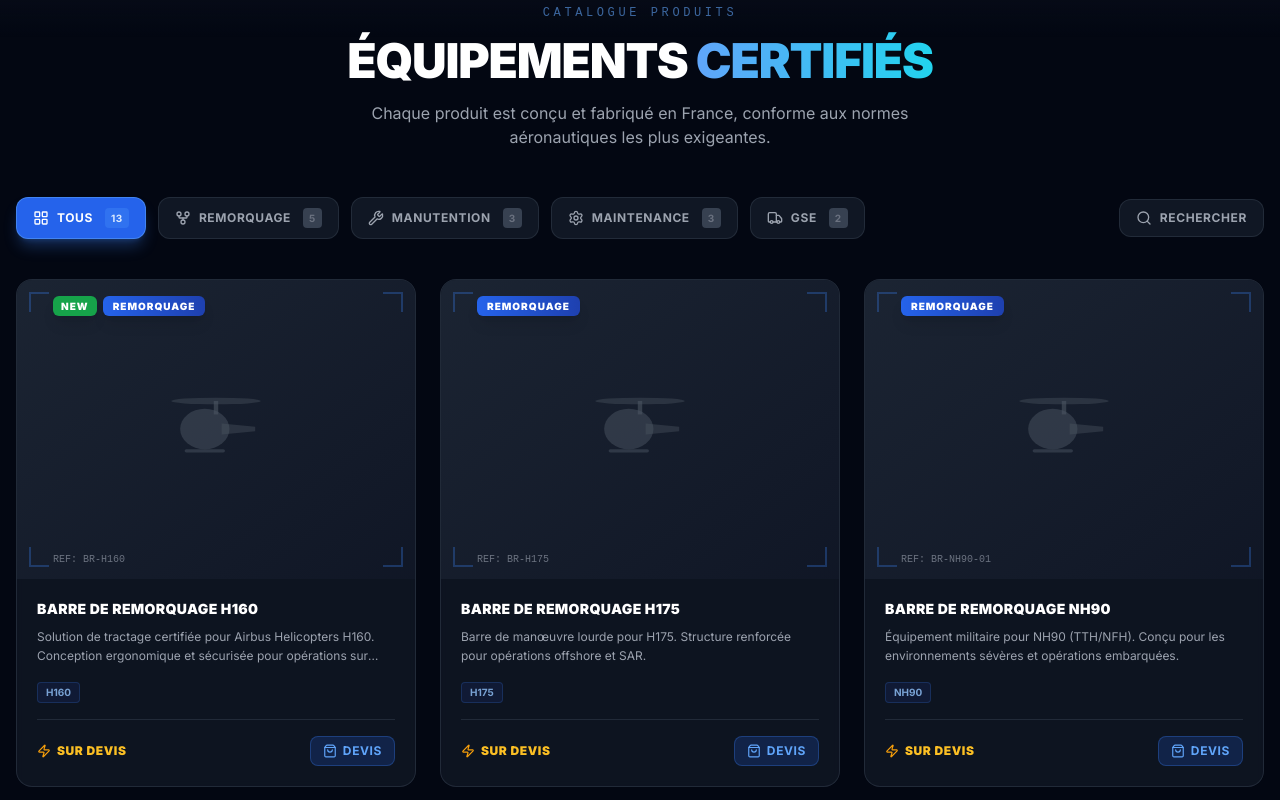
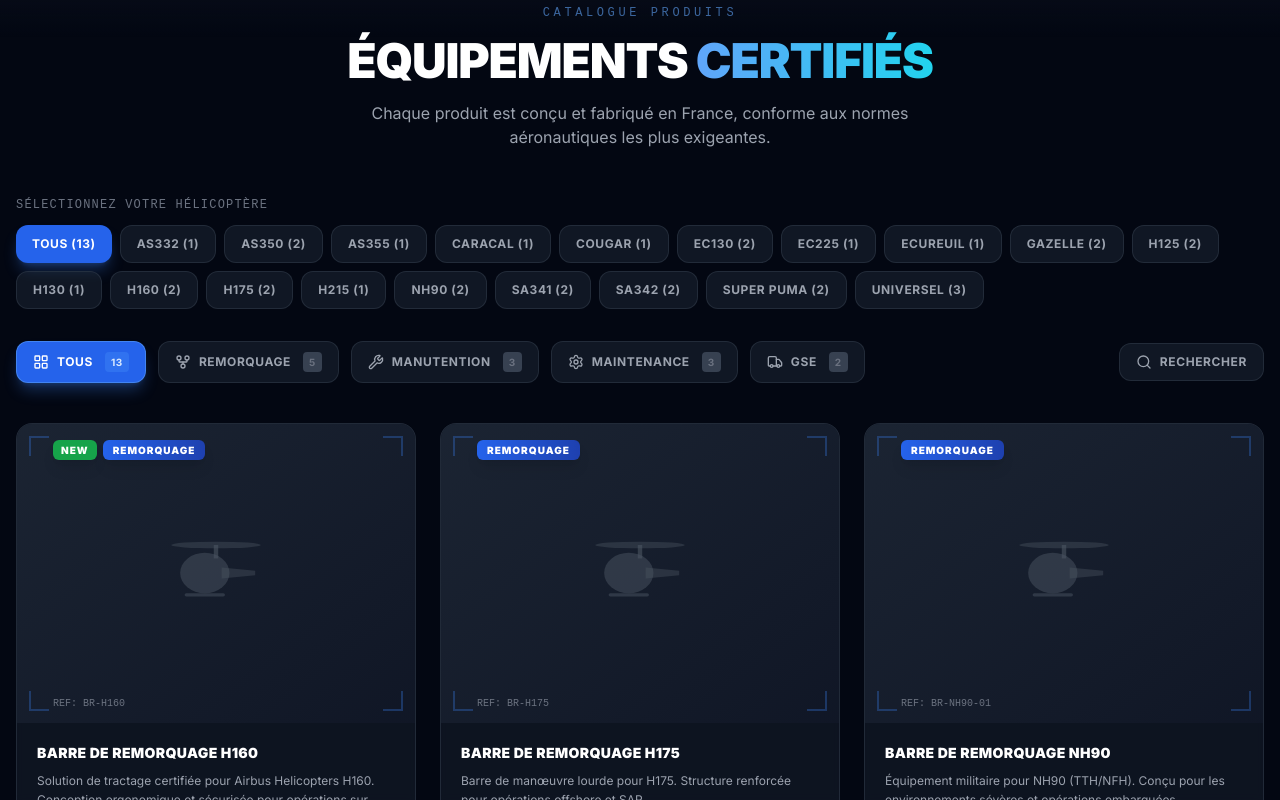
Before and after one commit to BennLaBen/test, a Next.js app: page /boutique in a window 1280 px wide. Shown: the part 1781-2581 px from the top of the page. Built offline with nearby package versions, Linux system fonts and the light colour scheme; no server answers.

Commit message:
feat(boutique): ajouter filtre hélicoptère en haut de page
- Nouveau sélecteur hélicoptère avant les catégories
- Filtrage produits par compatibilité hélicoptère
- Réinitialisation catégorie lors du changement d'hélico
- Suppression configurateur 3D séparé (non souhaité)

```diff
--- a/src/app/boutique/page.tsx
+++ b/src/app/boutique/page.tsx
@@ -7,7 +7,7 @@ import Link from 'next/link'
 import { Search, Shield, Award, Truck, Phone, ChevronDown, X, ArrowRight, Zap, FileText } from 'lucide-react'
 import { useTranslation } from 'react-i18next'
 import { SEO } from '@/components/SEO'
-import { products, getCategoryCounts } from '@/lib/shop/data'
+import { products, getCategoryCounts, getHelicopters, getProductsByHelicopter } from '@/lib/shop/data'
 import { ProductCard } from '@/components/shop/ProductCard'
 import { CategoryFilter } from '@/components/shop/CategoryFilter'
 
@@ -163,13 +163,16 @@ function TrustBar() {
 // ─── MAIN PAGE ───
 export default function BoutiquePage() {
   const { t } = useTranslation('common')
+  const [activeHelicopter, setActiveHelicopter] = useState('all')
   const [activeCategory, setActiveCategory] = useState('all')
   const [searchQuery, setSearchQuery] = useState('')
   const [searchOpen, setSearchOpen] = useState(false)
 
-  const categoryCounts = getCategoryCounts(products)
+  const helicopters = getHelicopters()
+  const baseProducts = getProductsByHelicopter(activeHelicopter)
+  const categoryCounts = getCategoryCounts(baseProducts)
 
-  const filteredProducts = products.filter(p => {
+  const filteredProducts = baseProducts.filter(p => {
     const matchesCategory = activeCategory === 'all' || p.category === activeCategory
     const matchesSearch = !searchQuery ||
       p.name.toLowerCase().includes(searchQuery.toLowerCase()) ||
@@ -220,7 +223,44 @@ export default function BoutiquePage() {
               </p>
             </motion.div>
 
-            {/* Toolbar: Filters + Search */}
+            {/* ═══ HELICOPTER FILTER ═══ */}
+            <motion.div
+              initial={{ opacity: 0, y: 20 }}
+              whileInView={{ opacity: 1, y: 0 }}
+              viewport={{ once: true }}
+              className="mb-8"
+            >
+              <p className="text-xs font-mono uppercase tracking-widest text-gray-500 mb-3">
+                Sélectionnez votre hélicoptère
+              </p>
+              <div className="flex flex-wrap gap-2">
+                <button
+                  onClick={() => { setActiveHelicopter('all'); setActiveCategory('all') }}
+                  className={`px-4 py-2.5 rounded-xl text-xs font-bold uppercase tracking-wider transition-all ${
+                    activeHelicopter === 'all'
+                      ? 'bg-blue-600 text-white shadow-lg shadow-blue-500/30'
+                      : 'bg-gray-800/50 text-gray-400 hover:text-white hover:bg-gray-700/50 border border-gray-700/50'
+                  }`}
+                >
+                  Tous ({products.length})
+                </button>
+                {helicopters.map((h) => (
+                  <button
+                    key={h.id}
+                    onClick={() => { setActiveHelicopter(h.id); setActiveCategory('all') }}
+                    className={`px-4 py-2.5 rounded-xl text-xs font-bold uppercase tracking-wider transition-all ${
+                      activeHelicopter === h.id
+                        ? 'bg-blue-600 text-white shadow-lg shadow-blue-500/30'
+                        : 'bg-gray-800/50 text-gray-400 hover:text-white hover:bg-gray-700/50 border border-gray-700/50'
+                    }`}
+                  >
+                    {h.name} ({h.count})
+                  </button>
+                ))}
+              </div>
+            </motion.div>
+
+            {/* Toolbar: Category + Search */}
             <motion.div
               initial={{ opacity: 0, y: 20 }}
               whileInView={{ opacity: 1, y: 0 }}
--- a/src/lib/shop/data.ts
+++ b/src/lib/shop/data.ts
@@ -68,3 +68,22 @@ export function getCategoryCounts(allProducts: ShopProduct[]): Record<string, nu
   }
   return counts
 }
+
+export function getHelicopters(): { id: string; name: string; count: number }[] {
+  const heliMap = new Map<string, number>()
+
+  for (const p of products) {
+    for (const h of p.compatibility) {
+      heliMap.set(h, (heliMap.get(h) || 0) + 1)
+    }
+  }
+
+  return Array.from(heliMap.entries())
+    .map(([id, count]) => ({ id, name: id, count }))
+    .sort((a, b) => a.name.localeCompare(b.name))
+}
+
+export function getProductsByHelicopter(helicopterId: string): ShopProduct[] {
+  if (!helicopterId || helicopterId === 'all') return products
+  return products.filter(p => p.compatibility.includes(helicopterId))
+}
```
